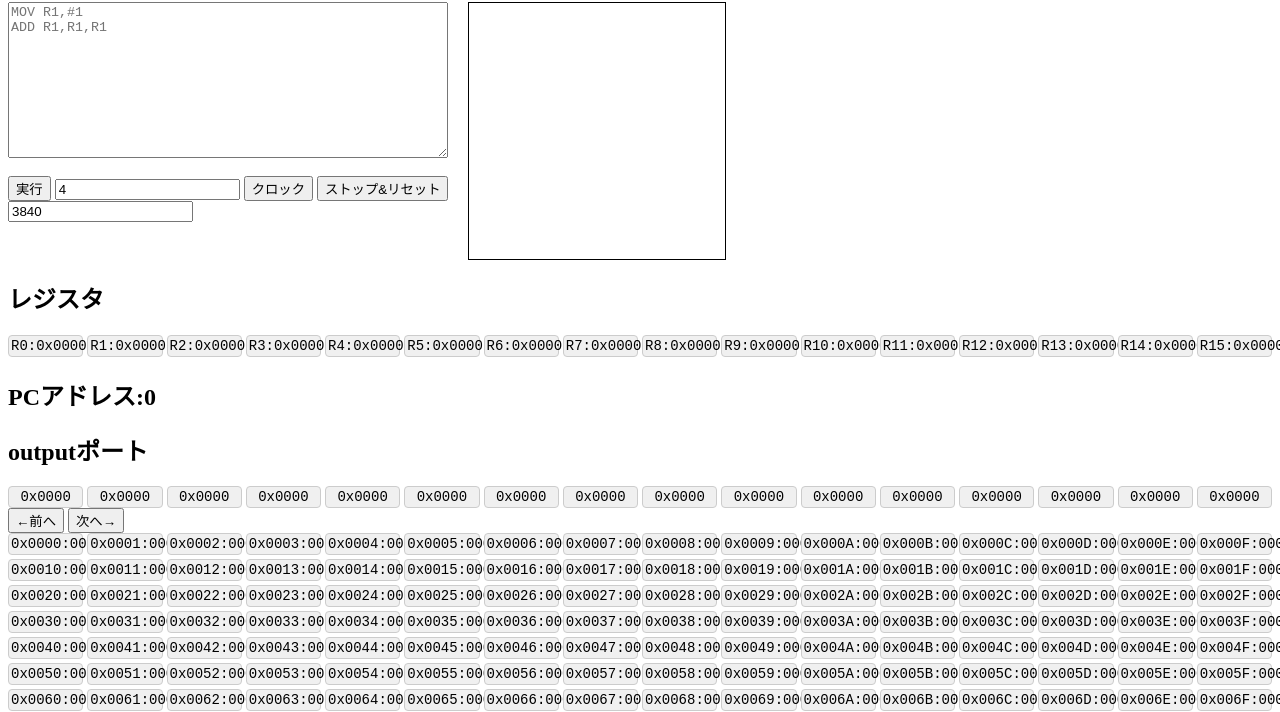
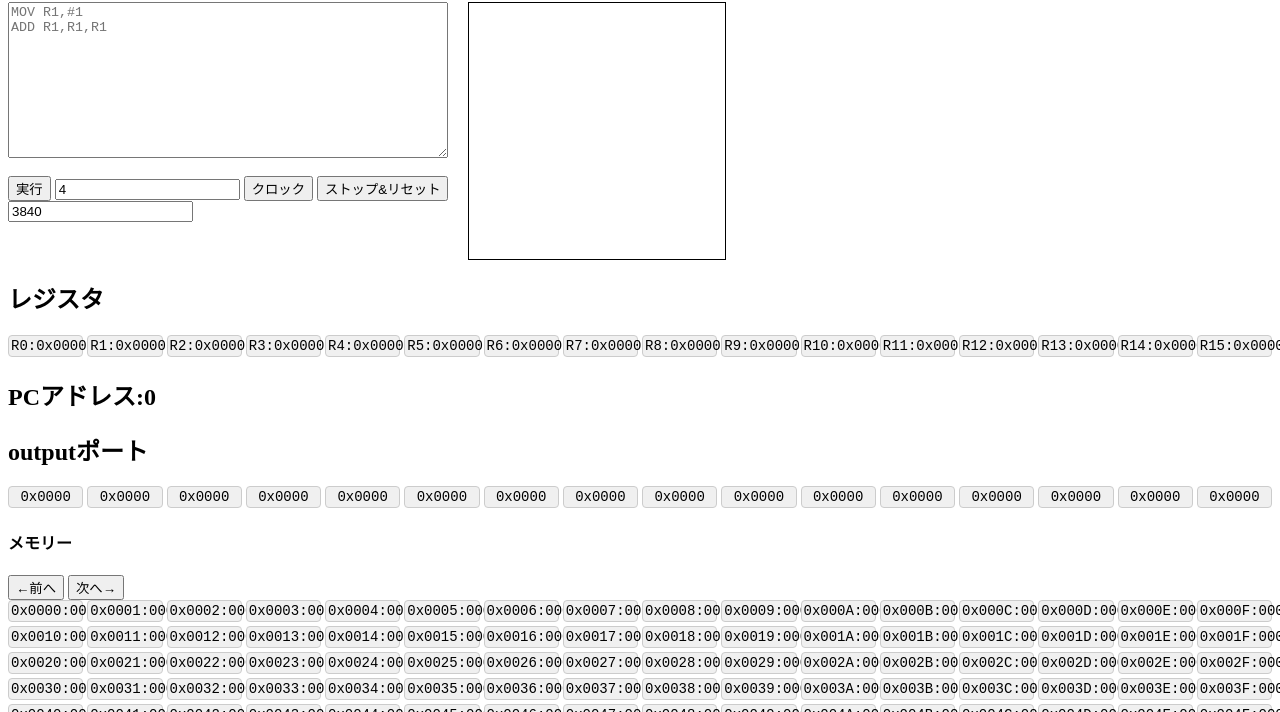
Before and after one commit to nekoyukke/nekoyukke.github.io, a plain HTML site: page cpuemu.html in a window 1280 px wide. Shown: the part 87-799 px from the top of the page. Drawn offline with Linux system fonts and the light colour scheme.

Commit message:
Update cpuemu.html

```diff
--- a/cpuemu.html
+++ b/cpuemu.html
@@ -128,6 +128,7 @@
       <div class="out" id="out14"></div>
       <div class="out" id="out15"></div>
     </div>
+    <h4>メモリー</h4>
     <button onclick="memStart -= 256; renderMemoryRow(memStart)">←前へ</button>
     <button onclick="memStart += 256; renderMemoryRow(memStart)">次へ→</button>
     <div id="memory-view" class="memory-view"></div>
```
